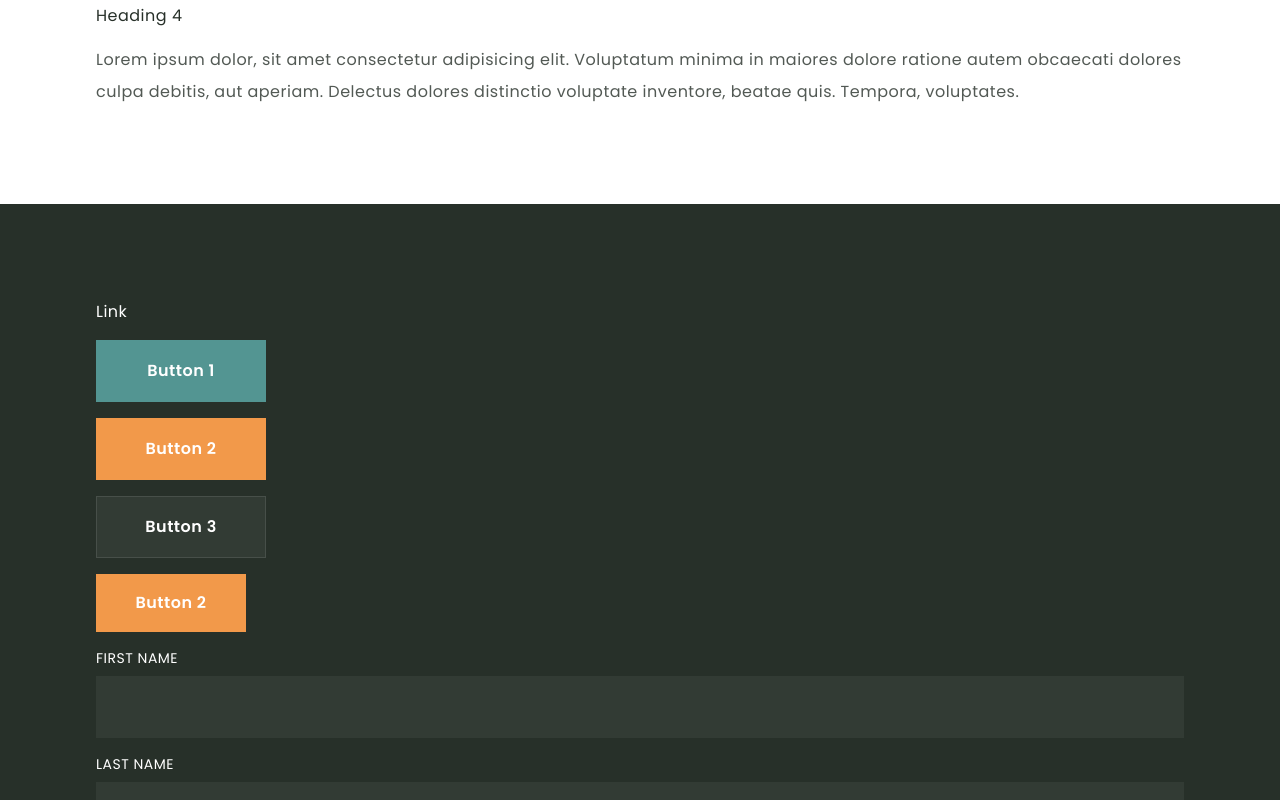
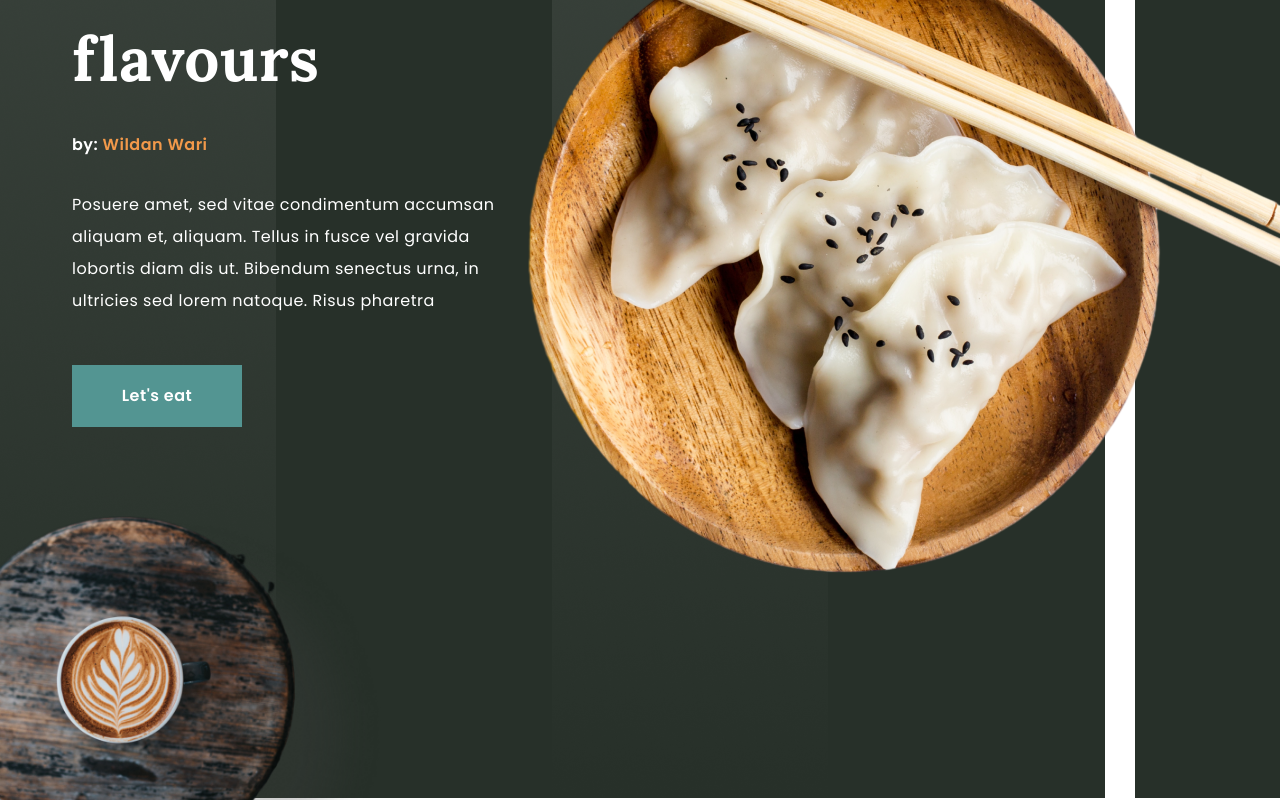
Before and after one commit to ArfinHasib/Restaurant-website-nextjs14-tailwind-framer-motion, a Next.js app: page / in a window 1280 px wide. Shown: the part 300-1100 px from the top of the page. Built offline with nearby package versions, Linux system fonts and the light colour scheme.

Commit message:
Importing fadeIn Variants and completing the full hero section

```diff
--- a/app/page.jsx
+++ b/app/page.jsx
@@ -1,3 +1,4 @@
+import Hero from '@/components/Hero';
 import StyleGuid from '@/components/StyleGuid';
 
 export default function Home() {
@@ -6,7 +7,9 @@
          className='w-full max-w-[1440px] bg-white mx-auto overflow-hidden'
          id='root'
       >
-         <StyleGuid />
+         <Hero />
+         {/* <StyleGuid /> */}
+         <div className='h-[4000px]'></div>
       </main>
    );
 }
--- /dev/null
+++ b/components/Hero.jsx
@@ -0,0 +1,91 @@
+'use client';
+
+import Image from 'next/image';
+import { motion } from 'framer-motion';
+import { fadeIn } from '@/variants';
+import { Button } from './ui/button';
+
+const Hero = () => {
+   return (
+      <section className='bg-hero bg-no-repeat relative xl:bg-cover xl:h-[1098px] py-40 pb-32 xl:py-0'>
+         <div className='container mx-auto'>
+            {/* text & img */}
+            <div className='flex items-center xl:h-[960px]'>
+               {/* text */}
+               <div className='w-full xl:max-w-[460px] text-center xl:text-left'>
+                  <motion.h1
+                     variants={fadeIn('down', 0.2)}
+                     initial='hidden'
+                     whileInView={'show'}
+                     viewport={{ once: false, amount: 0.4 }}
+                     className='text-white mb-7'
+                  >
+                     A taste of local <br /> flavours
+                  </motion.h1>
+                  <motion.p
+                     variants={fadeIn('down', 0.4)}
+                     initial='hidden'
+                     whileInView={'show'}
+                     viewport={{ once: false, amount: 0.4 }}
+                     className='text-white font-semibold mb-7'
+                  >
+                     by: <span className='text-orange'>Wildan Wari</span>
+                  </motion.p>
+                  <motion.p
+                     variants={fadeIn('down', 0.6)}
+                     initial='hidden'
+                     whileInView={'show'}
+                     viewport={{ once: false, amount: 0.4 }}
+                     className='text-white mb-12 max-w-lg mx-auto xl:max-w-none xl:mx-0'
+                  >
+                     Posuere amet, sed vitae condimentum accumsan aliquam et,
+                     aliquam. Tellus in fusce vel gravida lobortis diam dis ut.
+                     Bibendum senectus urna, in ultricies sed lorem natoque.
+                     Risus pharetra
+                  </motion.p>
+                  <motion.div
+                     variants={fadeIn('down', 0.8)}
+                     initial='hidden'
+                     whileInView={'show'}
+                     viewport={{ once: false, amount: 0.4 }}
+                  >
+                     <Button>Let's eat</Button>
+                  </motion.div>
+               </div>
+               {/* image */}
+               <motion.div
+                  variants={fadeIn('up', 0.8)}
+                  initial='hidden'
+                  whileInView={'show'}
+                  viewport={{ once: false, amount: 0.1 }}
+                  className='hidden xl:flex xl:absolute xl:top-[200px] xl:right-0'
+               >
+                  <Image
+                     src={'/hero/plate.png'}
+                     alt='plate'
+                     width={756}
+                     height={682}
+                  />
+               </motion.div>
+            </div>
+         </div>
+         {/* coffee img */}
+         <motion.div
+            variants={fadeIn('up', 1.2)}
+            initial='hidden'
+            whileInView={'show'}
+            viewport={{ once: false, amount: 0.1 }}
+            className='hidden xl:flex xl:relative xl:-top-36'
+         >
+            <Image
+               src='/hero/coffee.png'
+               alt='coffee'
+               width={386}
+               height={404}
+            />
+         </motion.div>
+      </section>
+   );
+};
+
+export default Hero;
```
Also changed, not shown: variants.js (renamed from public/variants.js).
